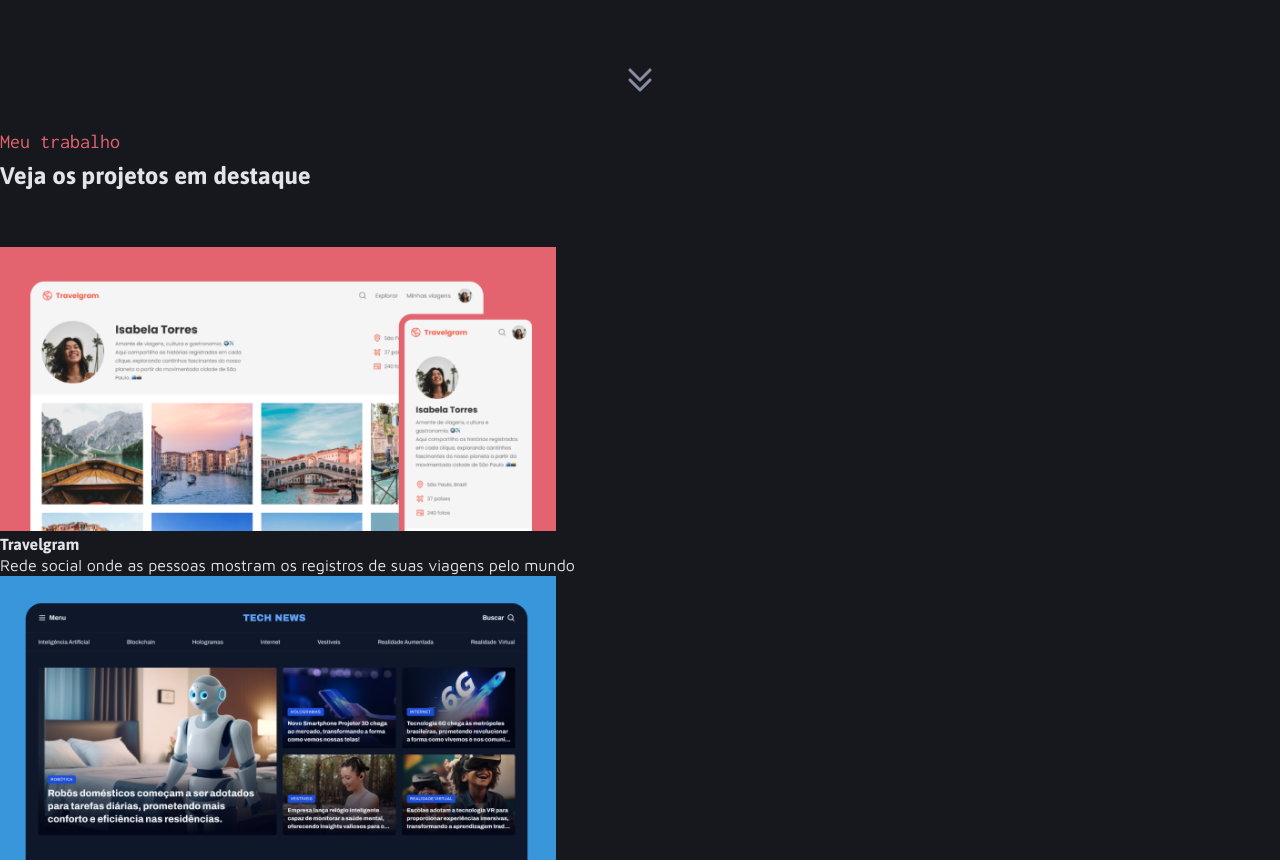
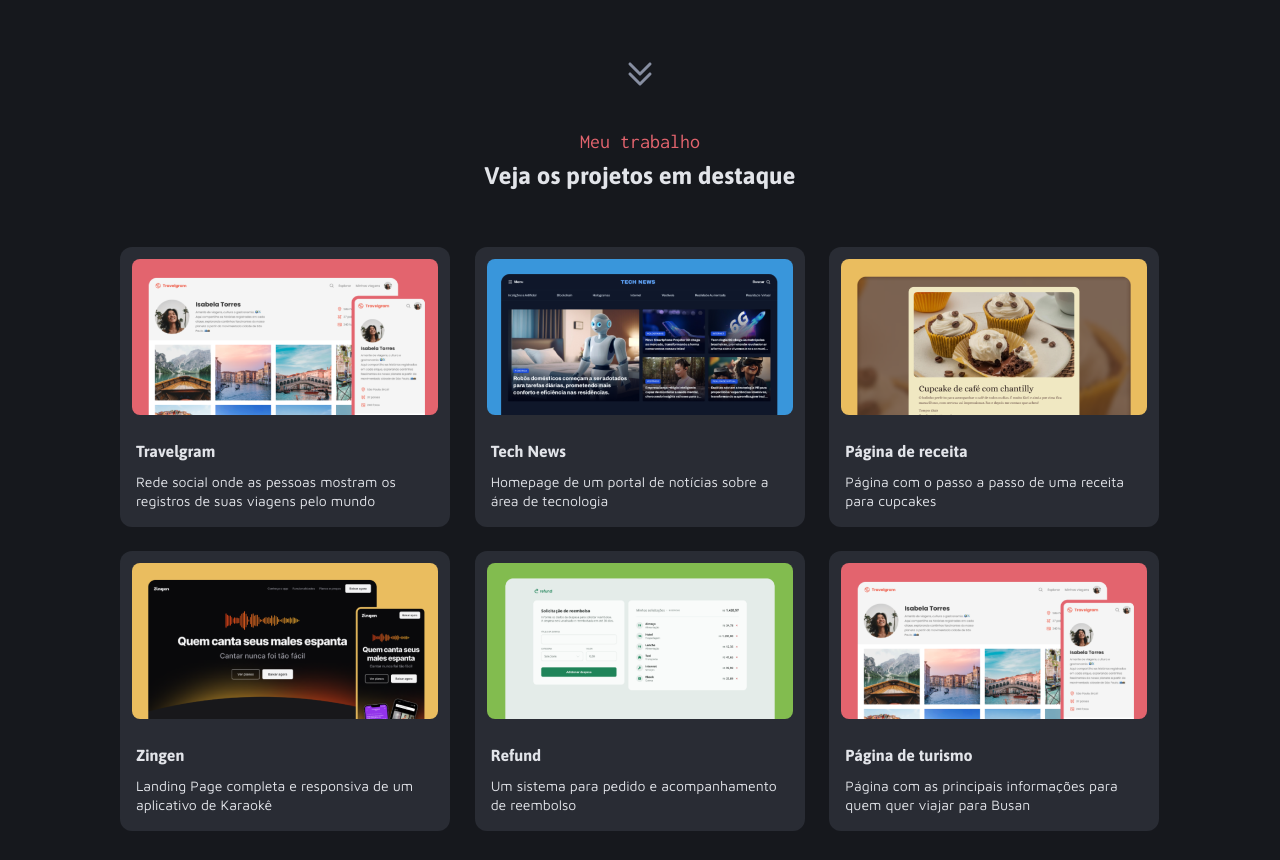
Before and after one commit to luanfiszer/portifolio-dev, a plain HTML site: page index.html in a window 1280 px wide. Shown: the part 620-1480 px from the top of the page. After the commit the page ends 1451 px from the top, so only its background shows below. Drawn offline with Linux system fonts and the light colour scheme.

Commit message:
projects style

```diff
--- a/style/global.css
+++ b/style/global.css
@@ -21,6 +21,7 @@
     --gray-400: #292C34;
     --gray-500: #16181D;
     --gray-600: #0D0E11;
+    --gray-hover:#292c34be;
 
     /*FONTES*/
     --font-title: "Asap", sans-serif;
--- a/style/header.css
+++ b/style/header.css
@@ -1,6 +1,7 @@
 #hero {
     background-image: url(../assets/Background_Intro.png);
     background-size: 100vw ;
+    background-position: initial;
     height: 750px;
 
     .profile-box {
--- a/style/index.css
+++ b/style/index.css
@@ -1,3 +1,4 @@
 @import url(global.css);
 @import url(utility.css);
 @import url(header.css);
+@import url(main.css);
--- /dev/null
+++ b/style/main.css
@@ -0,0 +1,47 @@
+#projects {
+    margin: auto;
+
+    & #title-projects {
+        text-align: center;
+    }
+
+    & #pages {
+        width: 1040px;
+        height: 584px;
+        margin: auto;
+    }
+
+        figure {
+            width: 330px;
+            height: 280px;
+            background-color: var(--gray-400);
+            position: relative;
+            border-radius: 12px;
+
+            &:hover {
+                box-shadow: 0px 0px 5px white;
+                transition-duration: 1s;
+
+            }
+        }
+
+        img {
+            position: absolute;
+            inset: 12px 12px;
+            height: 156px;
+            width: 306px;
+            border-radius: 8px;
+
+        }
+
+        .description-projects {
+            width: 330px;
+            height: 280px;
+            display: flex;
+            flex-direction: column;
+            justify-content: end;
+            padding: 16px 16px;
+            gap: 10px;
+        }
+
+}
--- a/style/utility.css
+++ b/style/utility.css
@@ -19,7 +19,7 @@
 }
 
 .text-sm {
-    font: 400 16px/140% var(--font-text);
+    font: 400 14px/140% var(--font-text);
 }
 
 
@@ -84,8 +84,20 @@
 
 }
 
+.justify-end {
+    justify-content: end;
+}
+
 .align-center {
     align-items: center;
+}
+
+.grid {
+    display: grid;
+}
+
+.template-column {
+    grid-template-columns: repeat(3, 1fr);
 }
 
 .gap-8 {
@@ -100,6 +112,11 @@
     gap: 20px;
 }
 
+.gap-24 {
+    gap: 24px;
+}
+
+
 .gap-56 {
     gap: 56px;
 }
```
